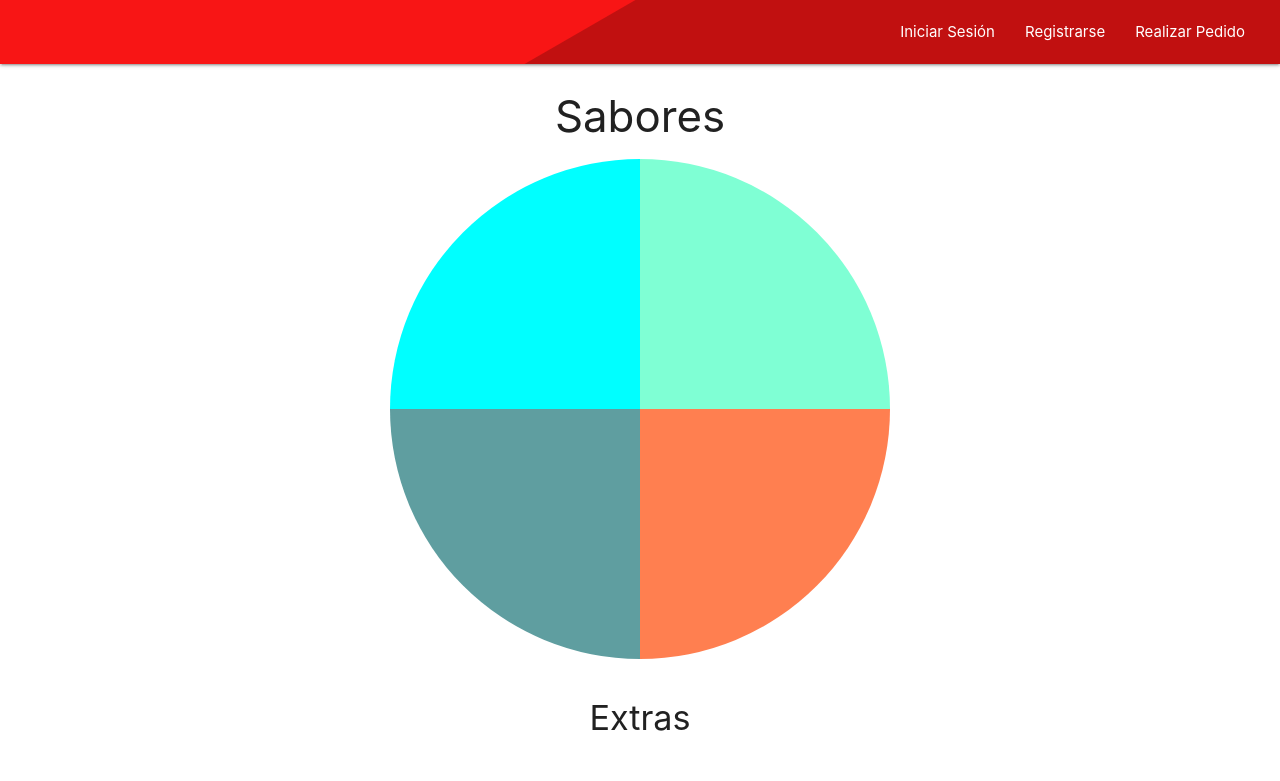
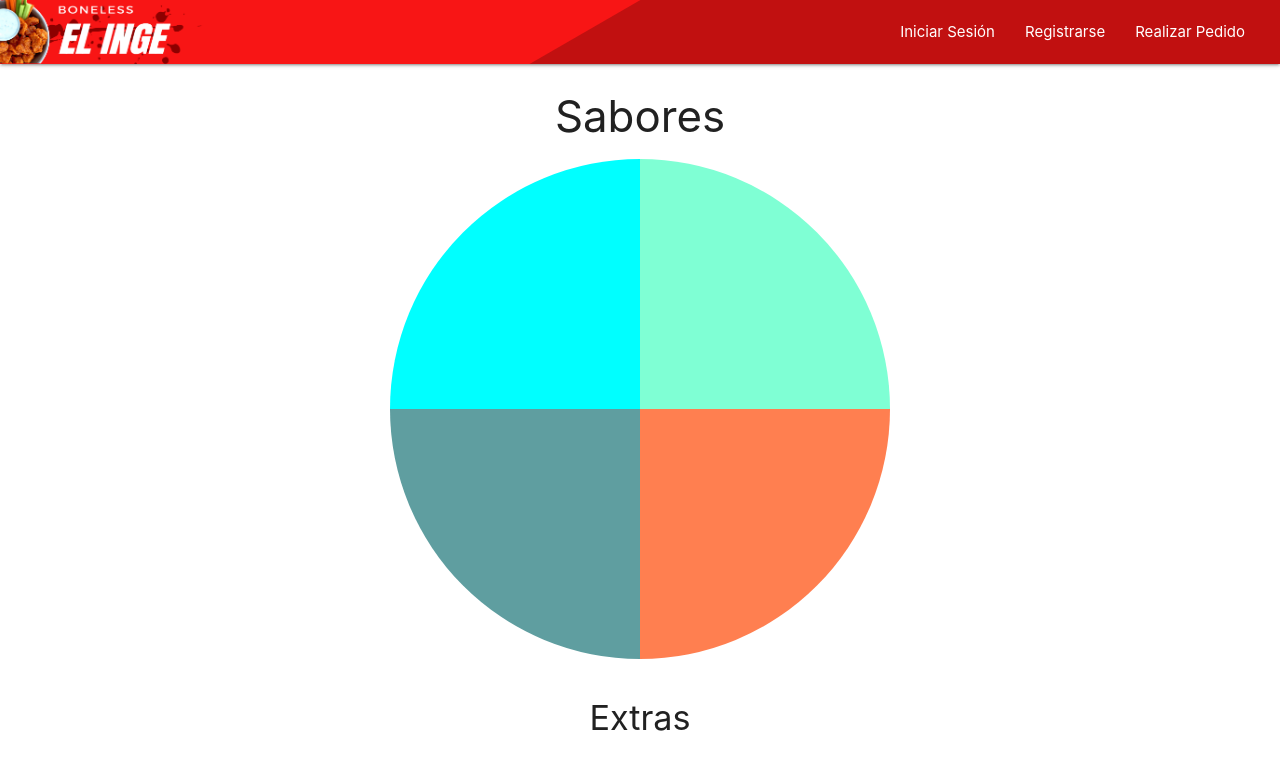
Before and after one commit to Emanuel-Palestino/Elinge-boneless-Client, an Angular app: page /navegacion in a window 1280 px wide. Shown: the top 781 px of the page. Built offline with nearby package versions, Linux system fonts and the light colour scheme.

Commit message:
Cambios en la barra de navegacion

```diff
--- a/src/app/components/barra-navegacion/barra-navegacion.component.css
+++ b/src/app/components/barra-navegacion/barra-navegacion.component.css
@@ -4,7 +4,6 @@
 }
 
 #barra_navegacion {
-	padding-left: 20px;
 	padding-right: 20px;
 	background-color: #c11010;
 }
@@ -15,7 +14,18 @@
 	position: absolute;
 	width: 50%;
 	height: 100%;
-	margin-left: -80px;
+	margin-left: -55px;
 	background-color: #f81515;
 	transform: skewX(-60deg);
 }
+
+#barra_navegacion > a {
+	height: 64px;
+	overflow: hidden;
+}
+
+#barra_navegacion img {
+	height: 68px;
+	margin-top: -2px;
+	margin-left: -2px;
+}
--- a/src/app/components/barra-navegacion/barra-navegacion.component.html
+++ b/src/app/components/barra-navegacion/barra-navegacion.component.html
@@ -1,7 +1,9 @@
 <header class="navbar-fixed">
 	<nav>
 		<div class="nav-wrapper" id="barra_navegacion">
-			<a href="#!" class="brand-logo"></a>
+			<a href="/" class="brand-logo">
+				<img src="assets/Elinge-logo.png" alt="El inge Boneless">
+			</a>
 			<ul class="right hide-on-med-and-down">
 				<li><a href="/ingresar">Iniciar Sesión</a></li>
 				<li><a href="/registrarse">Registrarse</a></li>
```
Also changed, not shown: src/assets/Elinge-logo.png (added).
